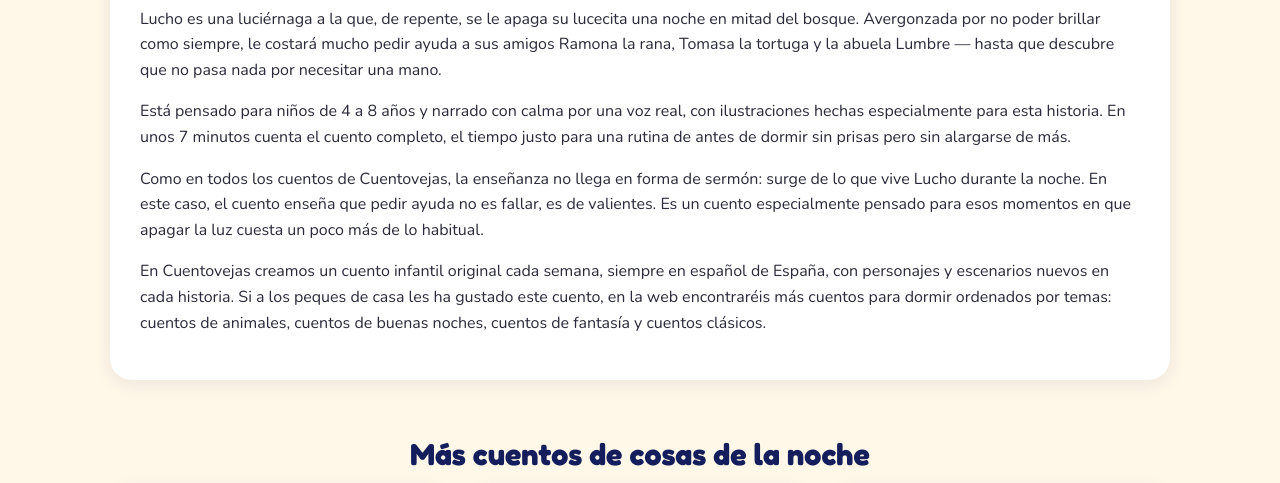
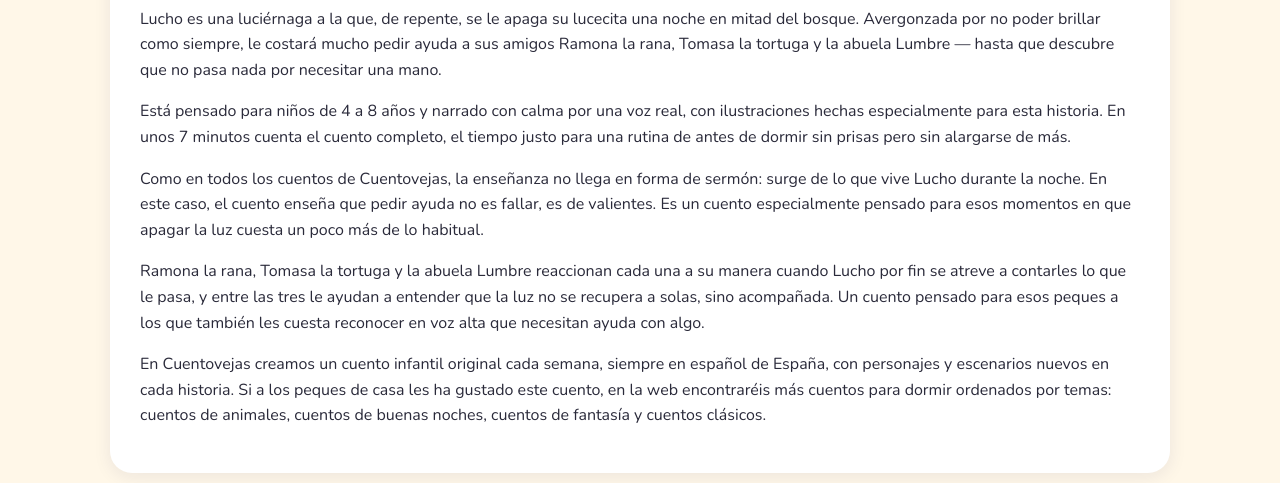
Before and after one commit to cuentovejas/cuentovejas.github.io, a Jekyll site: the page built from _posts/2026-10-20-lucho-se-quedo-sin-luz.md, in a window 1280 px wide and 900 px high, scrolled down 1215 px, cut to the strip 0-483 px from the top of the window. Built offline with Jekyll 4.4.1, drawn with Linux system fonts in a browser that asks for light colours.

Commit message:
SEO: último ajuste de contenido para las 4 páginas que quedaban <400 palabras
Co-Authored-By: Claude Sonnet 5 <noreply@anthropic.com>
Claude-Session: https://claude.ai/code/session_01HA3584ryq9r7Jm3VFrgrpp

```diff
--- a/_posts/2026-10-20-lucho-se-quedo-sin-luz.md
+++ b/_posts/2026-10-20-lucho-se-quedo-sin-luz.md
@@ -18,4 +18,6 @@ publish_date: "2026-10-20"
 
 <p>Como en todos los cuentos de Cuentovejas, la enseñanza no llega en forma de sermón: surge de lo que vive Lucho durante la noche. En este caso, el cuento enseña que pedir ayuda no es fallar, es de valientes. Es un cuento especialmente pensado para esos momentos en que apagar la luz cuesta un poco más de lo habitual.</p>
 
+<p>Ramona la rana, Tomasa la tortuga y la abuela Lumbre reaccionan cada una a su manera cuando Lucho por fin se atreve a contarles lo que le pasa, y entre las tres le ayudan a entender que la luz no se recupera a solas, sino acompañada. Un cuento pensado para esos peques a los que también les cuesta reconocer en voz alta que necesitan ayuda con algo.</p>
+
 <p>En Cuentovejas creamos un cuento infantil original cada semana, siempre en español de España, con personajes y escenarios nuevos en cada historia. Si a los peques de casa les ha gustado este cuento, en la web encontraréis más cuentos para dormir ordenados por temas: cuentos de animales, cuentos de buenas noches, cuentos de fantasía y cuentos clásicos.</p>
--- a/cuentos-clasicos.html
+++ b/cuentos-clasicos.html
@@ -22,6 +22,7 @@ permalink: /cuentos-clasicos.html
     <p>Lo que cambia no es la historia, sino la forma de contarla: voz real, ritmo pausado y pensado para la hora de dormir, e ilustraciones propias hechas para cada cuento. La idea es que el clásico se sienta tan familiar como siempre, pero con el mismo cuidado de producción que el resto de cuentos del canal.</p>
     <p>Volver a un cuento clásico tiene algo especial para los adultos: es la oportunidad de compartir con los peques una historia que forma parte de su propia infancia, y de descubrir que, contada hoy, sigue funcionando exactamente igual.</p>
     <p>Elegimos los clásicos que incluimos en esta sección pensando en qué historias siguen siendo relevantes para los peques de hoy: valentía, paciencia, generosidad o el valor de escuchar a quien nos avisa de un peligro son temas que no han cambiado, aunque el cuento tenga cien años. Iremos añadiendo nuevos títulos poco a poco, siempre con el mismo cuidado en la narración y las ilustraciones que el resto de cuentos del canal.</p>
+    <p>Si tenéis un clásico favorito que todavía no hemos contado, podéis proponerlo en los comentarios del canal de YouTube: siempre tenemos en cuenta las peticiones de las familias a la hora de decidir cuál será el siguiente cuento de toda la vida que llevemos a Cuentovejas.</p>
   </div>
 </section>
 <section>
--- a/cuentos-de-fantasia.html
+++ b/cuentos-de-fantasia.html
@@ -32,6 +32,7 @@ permalink: /cuentos-de-fantasia.html
     <p>Eso sí: la magia en estos cuentos nunca da miedo. Está pensada para sorprender e ilusionar, no para sobresaltar, así que encajan igual de bien en la rutina de antes de dormir que el resto de historias del canal, con el mismo ritmo pausado y la misma voz narradora de siempre.</p>
     <p>Esta sección va creciendo poco a poco, a medida que se publican nuevos cuentos de fantasía, así que merece la pena volver de vez en cuando para descubrir qué mundo nuevo toca esta semana.</p>
     <p>Cada mundo de fantasía que aparece en estas historias se inventa desde cero para ese cuento en concreto: no hay un universo compartido entre ellos, así que cada vídeo presenta sus propias reglas, sus propios personajes mágicos y su propio final. Eso permite jugar con ideas muy distintas — un hada diminuta, un hechizo que se vuelve en contra de quien lo provoca, un reino escondido — sin que unos cuentos condicionen a los siguientes.</p>
+    <p>Aunque la magia cambie de un cuento a otro, lo que no cambia es el fondo de cada historia: detrás del hechizo o del personaje fantástico siempre hay algo muy reconocible para un niño de 4 a 8 años, como aprender a escuchar o entender por qué a veces conviene decir que sí.</p>
   </div>
 </section>
 <section>
```
Also changed, not shown: _posts/2026-10-14-olivia-quiere-oler-a-flores.md (+2 -0 lines).
